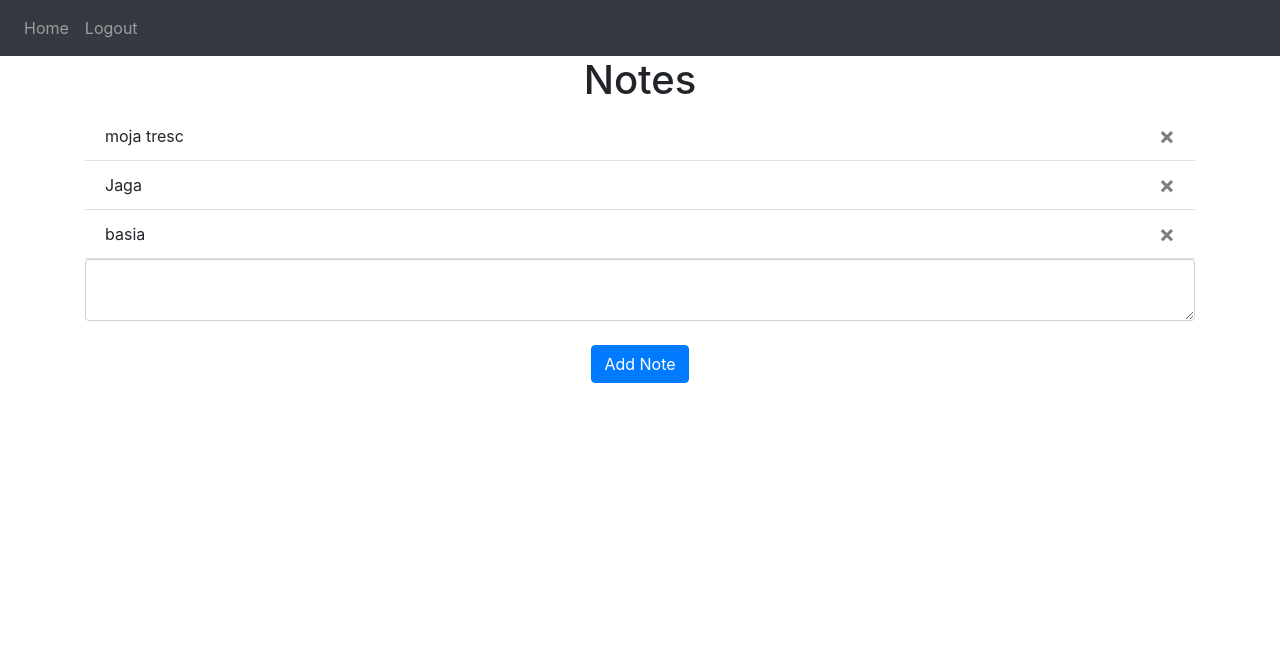
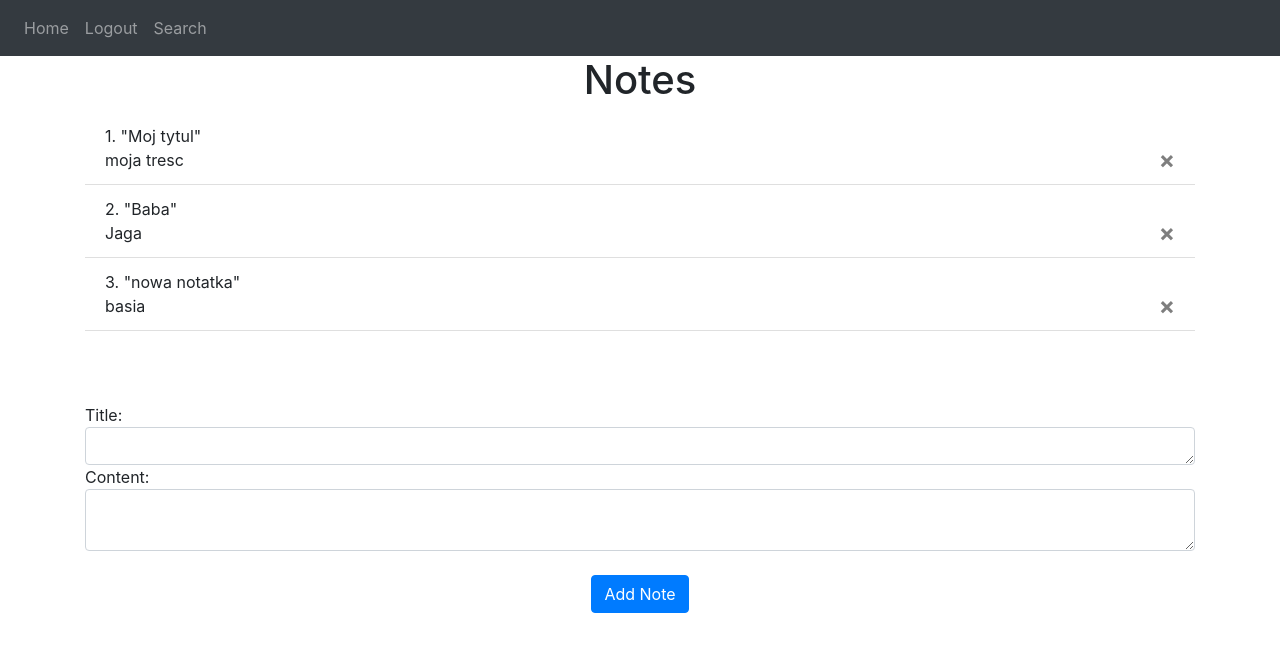
Before and after one commit to olszewskanatalia/Unknown, a Flask app: page / in a window 1280 px wide. Shown: the top 652 px of the page. Run offline with Flask 2, Linux system fonts and the light colour scheme; a user stored in the database is signed in; data comes from the database, SQL or seed files in the repository; both versions use the stored data as it was after the commit; some libraries are stand-ins or nearby versions.

Commit message:
add search notes

```diff
--- a/website/models.py
+++ b/website/models.py
@@ -4,6 +4,7 @@ from sqlalchemy.sql import func
 
 class Note(db.Model):
     id = db.Column(db.Integer, primary_key=True)
+    title = db.Column(db.String(100))
     data = db.Column(db.String(10_000))
     date = db.Column(db.DateTime(timezone=True), default=func.now())
     user_id = db.Column(db.Integer, db.ForeignKey('user.id'))
--- a/website/templates/base.html
+++ b/website/templates/base.html
@@ -32,6 +32,7 @@
           {% if user.is_authenticated %}
           <a class="nav-item nav-link" id="home" href="/">Home</a>
           <a class="nav-item nav-link" id="logout" href="/logout">Logout</a>
+          <a class="nav-item nav-link" id="search" href="/search">Search</a>
           {% else %}
           <a class="nav-item nav-link" id="login" href="/login">Login</a>
           <a class="nav-item nav-link" id="signUp" href="/sign-up">Sign Up</a>
--- a/website/templates/home.html
+++ b/website/templates/home.html
@@ -4,15 +4,29 @@
 <ul class="list-group list-group-flush" id="notes">
   {% for note in user.notes %}
   <li class="list-group-item">
-    {{note.data}}
-    <button type="button" class="close" onclick="deleteNote({{ note.id }})">
-      <span aria-hidden="true">&times;</span>
-    </button>
+    <div>
+      <span>{{note.id}}. "{{note.title}}"</span>
+      <br />
+      {{note.data}}
+      <button type="button" class="close" onclick="deleteNote({{ note.id }})">
+        <span aria-hidden="true">&times;</span>
+      </button>
+    </div>
   </li>
   {% endfor%}
 </ul>
+<br />
+<br />
+<br />
 <form method="POST">
-  <textarea name="note" id="note" class="form-control"></textarea>
+  <div>
+    <span>Title:</span>
+    <textarea rows="1" name="title" id="title" class="form-control"></textarea>
+  </div>
+  <div>
+    <span>Content:</span>
+    <textarea name="note" id="note" class="form-control"></textarea>
+  </div>
   <br />
   <div align="center">
     <button type="submit" class="btn btn-primary">Add Note</button>
--- a/website/views.py
+++ b/website/views.py
@@ -11,11 +11,12 @@ views = Blueprint('views', __name__)
 def home():
     if request.method == 'POST':
         note = request.form.get('note')
+        title = request.form.get('title')
 
         if len(note) < 1:
             flash('Note is too short.', category='error')
         else:
-            new_note = Note(data=note, user_id=current_user.id)
+            new_note = Note(data=note, user_id=current_user.id, title=title)
             db.session.add(new_note)
             db.session.commit()
             flash('Note added!', category='success')
@@ -33,3 +34,14 @@ def delete_note():
             db.session.commit()
 
     return jsonify({})
+
+@views.route('/search', methods=['GET'])
+@login_required
+def search():
+    query = request.args.get("query")
+
+    if query:
+        filtered_notes = Note.query.filter(Note.title.contains(query) | Note.data.contains(query))
+    else:
+        filtered_notes = Note.query.all()
+    return render_template("search.html", user=current_user, filtered_notes=filtered_notes)
```
Also changed, not shown: website/templates/search.html (added, +37 -0 lines), website/database.db.
